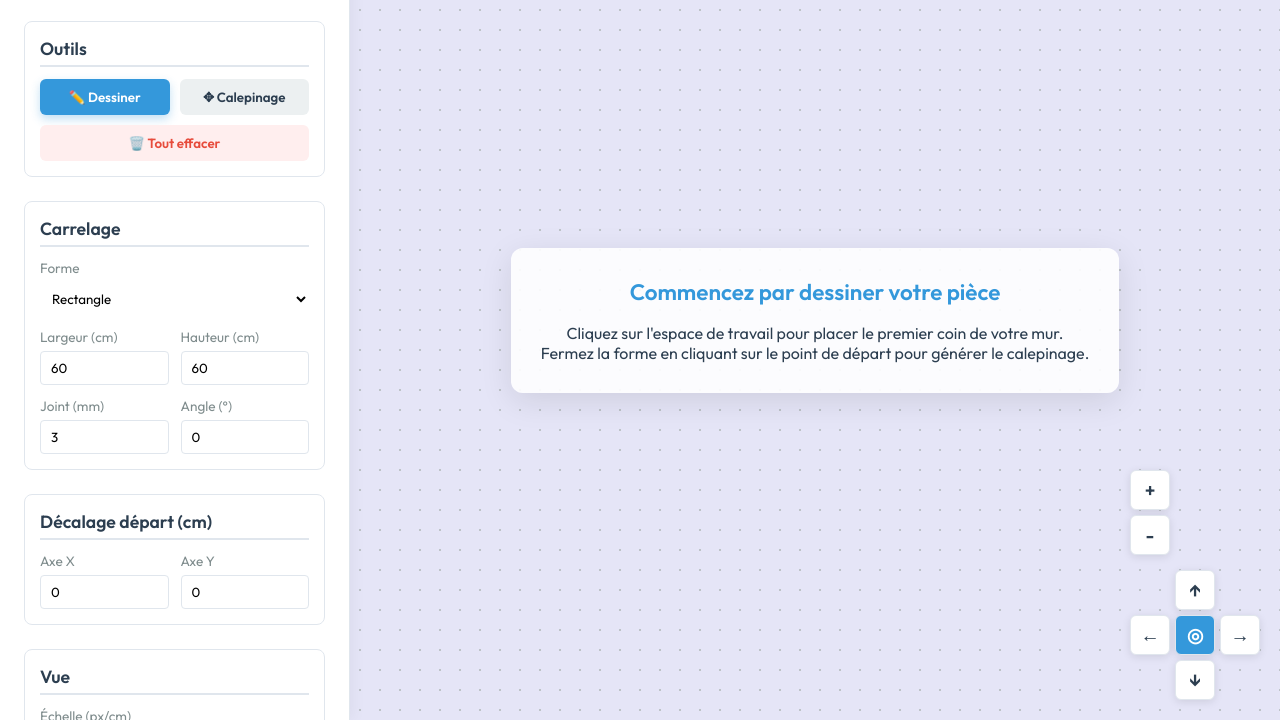
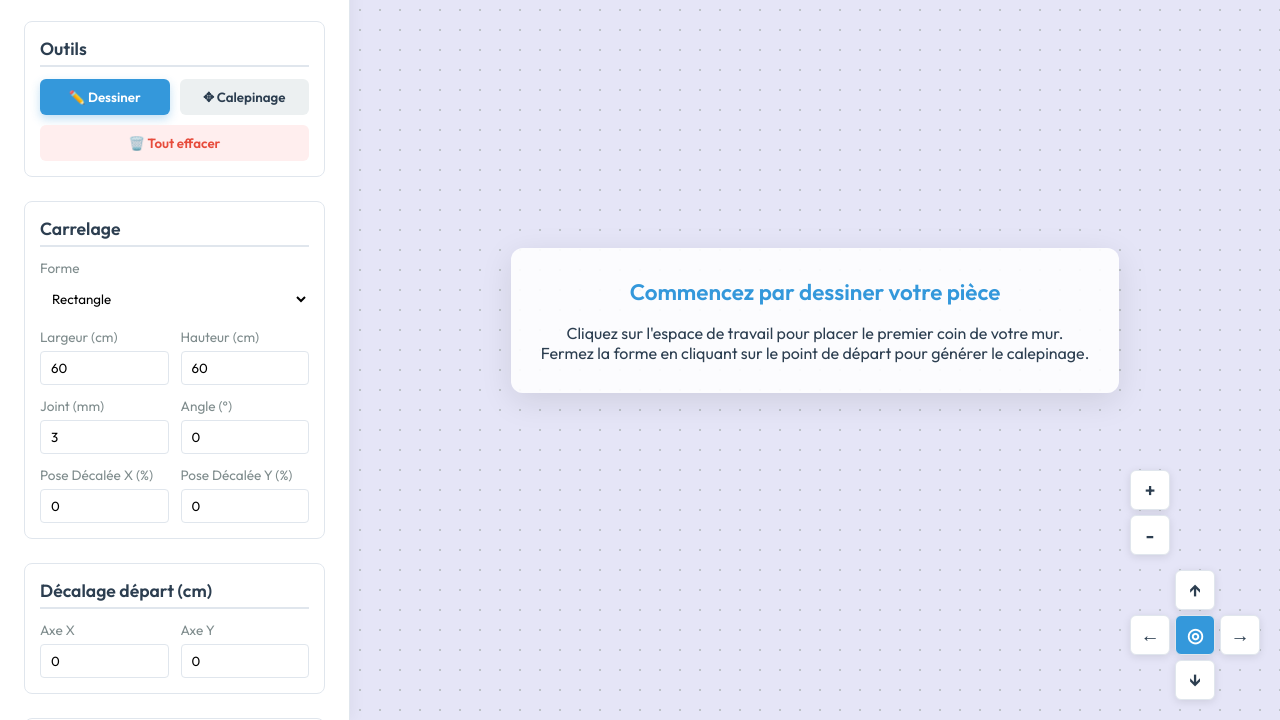
Before and after one commit to Kiks40/calepinage, a plain HTML site: page index.html in a window 1280 px wide. Shown: the part 80-800 px from the top of the page. Drawn offline with Linux system fonts and the light colour scheme.

Commit message:
Add staggered positioning inputs for X and Y

```diff
--- a/index.html
+++ b/index.html
@@ -78,6 +78,14 @@
                         <label for="angle">Angle (°)</label>
                         <input type="number" id="angle" value="0" min="-180" max="180" step="5">
                     </div>
+					<div>
+						<label title="Décalage horizontal d'une rangée sur deux">Pose Décalée X (%)</label>
+						<input type="number" id="staggerX" value="0" min="0" max="100" step="10">
+					</div>
+					<div>
+						<label title="Décalage vertical d'une colonne sur deux">Pose Décalée Y (%)</label>
+						<input type="number" id="staggerY" value="0" min="0" max="100" step="10">
+					</div>
                 </div>
             </div>
 
```
